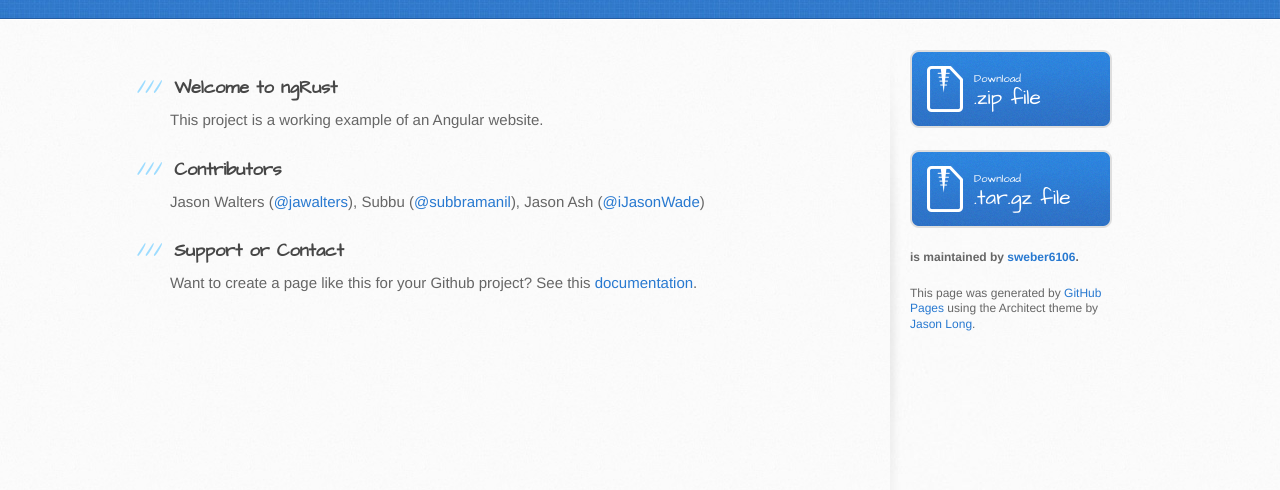
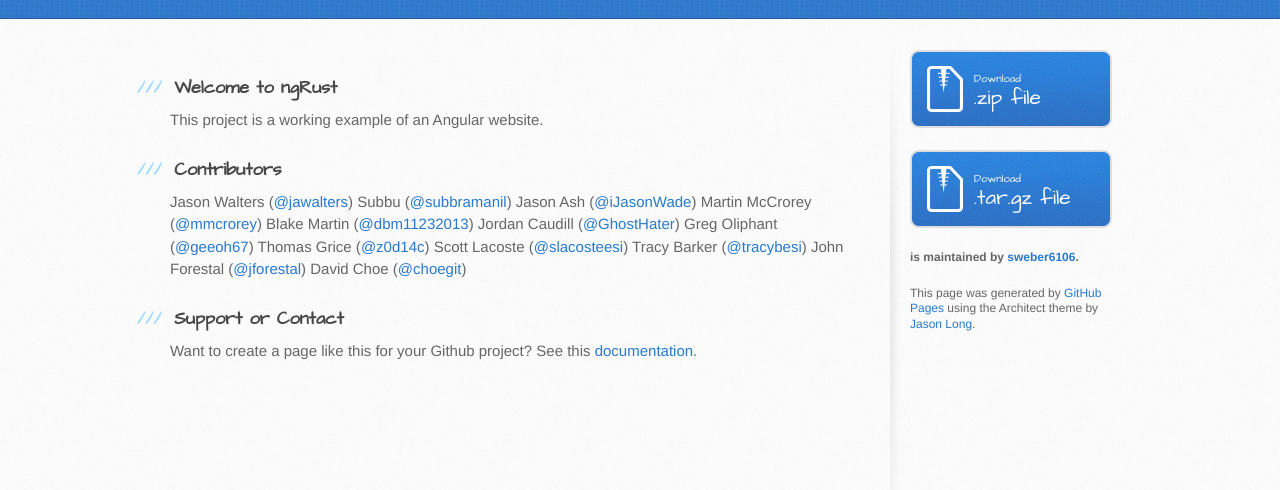
Before and after one commit to sweber6106/ngRust, a plain HTML site: page index.html in a window 1280 px wide. Shown: the part 182-672 px from the top of the page. Drawn offline with Linux system fonts and the light colour scheme.

Commit message:
Create gh-pages branch via GitHub

```diff
--- a/index.html
+++ b/index.html
@@ -36,7 +36,18 @@
 <h3>
 <a id="contributors" class="anchor" href="#contributors" aria-hidden="true"><span class="octicon octicon-link"></span></a>Contributors</h3>
 
-<p>Jason Walters (<a href="https://github.com/jawalters" class="user-mention">@jawalters</a>), Subbu (<a href="https://github.com/subbramanil" class="user-mention">@subbramanil</a>), Jason Ash (<a href="https://github.com/iJasonWade" class="user-mention">@iJasonWade</a>)</p>
+<p>Jason Walters   (<a href="https://github.com/jawalters" class="user-mention">@jawalters</a>)
+Subbu           (<a href="https://github.com/subbramanil" class="user-mention">@subbramanil</a>)
+Jason Ash       (<a href="https://github.com/iJasonWade" class="user-mention">@iJasonWade</a>)
+Martin McCrorey (<a href="https://github.com/mmcrorey" class="user-mention">@mmcrorey</a>)
+Blake Martin    (<a href="https://github.com/dbm11232013" class="user-mention">@dbm11232013</a>)
+Jordan Caudill  (<a href="https://github.com/GhostHater" class="user-mention">@GhostHater</a>)
+Greg Oliphant   (<a href="https://github.com/geeoh67" class="user-mention">@geeoh67</a>)
+Thomas Grice    (<a href="https://github.com/z0d14c" class="user-mention">@z0d14c</a>)
+Scott Lacoste   (<a href="https://github.com/slacosteesi" class="user-mention">@slacosteesi</a>)
+Tracy Barker    (<a href="https://github.com/tracybesi" class="user-mention">@tracybesi</a>)
+John Forestal   (<a href="https://github.com/jforestal" class="user-mention">@jforestal</a>)
+David Choe      (<a href="https://github.com/choegit" class="user-mention">@choegit</a>)</p>
 
 <h3>
 <a id="support-or-contact" class="anchor" href="#support-or-contact" aria-hidden="true"><span class="octicon octicon-link"></span></a>Support or Contact</h3>
--- a/params.json
+++ b/params.json
@@ -1 +1 @@
-{"name":"ngRust","tagline":"First Angular project","body":"### Welcome to ngRust\r\nThis project is a working example of an Angular website.\r\n\r\n### Contributors\r\nJason Walters (@jawalters), Subbu (@subbramanil), Jason Ash (@iJasonWade)\r\n\r\n### Support or Contact\r\nWant to create a page like this for your Github project?  See this [documentation](https://help.github.com/pages).\r\n","google":"UA-72430213-1","note":"Don't delete this file! It's used internally to help with page regeneration."}
+{"name":"ngRust","tagline":"First Angular project","body":"### Welcome to ngRust\r\nThis project is a working example of an Angular website.\r\n\r\n### Contributors\r\nJason Walters   (@jawalters)\r\nSubbu           (@subbramanil)\r\nJason Ash       (@iJasonWade)\r\nMartin McCrorey (@mmcrorey)\r\nBlake Martin    (@dbm11232013)\r\nJordan Caudill  (@GhostHater)\r\nGreg Oliphant   (@geeoh67)\r\nThomas Grice    (@z0d14c)\r\nScott Lacoste   (@slacosteesi)\r\nTracy Barker    (@tracybesi)\r\nJohn Forestal   (@jforestal)\r\nDavid Choe      (@choegit)\r\n\r\n### Support or Contact\r\nWant to create a page like this for your Github project?  See this [documentation](https://help.github.com/pages).\r\n","google":"UA-72430213-1","note":"Don't delete this file! It's used internally to help with page regeneration."}
```
